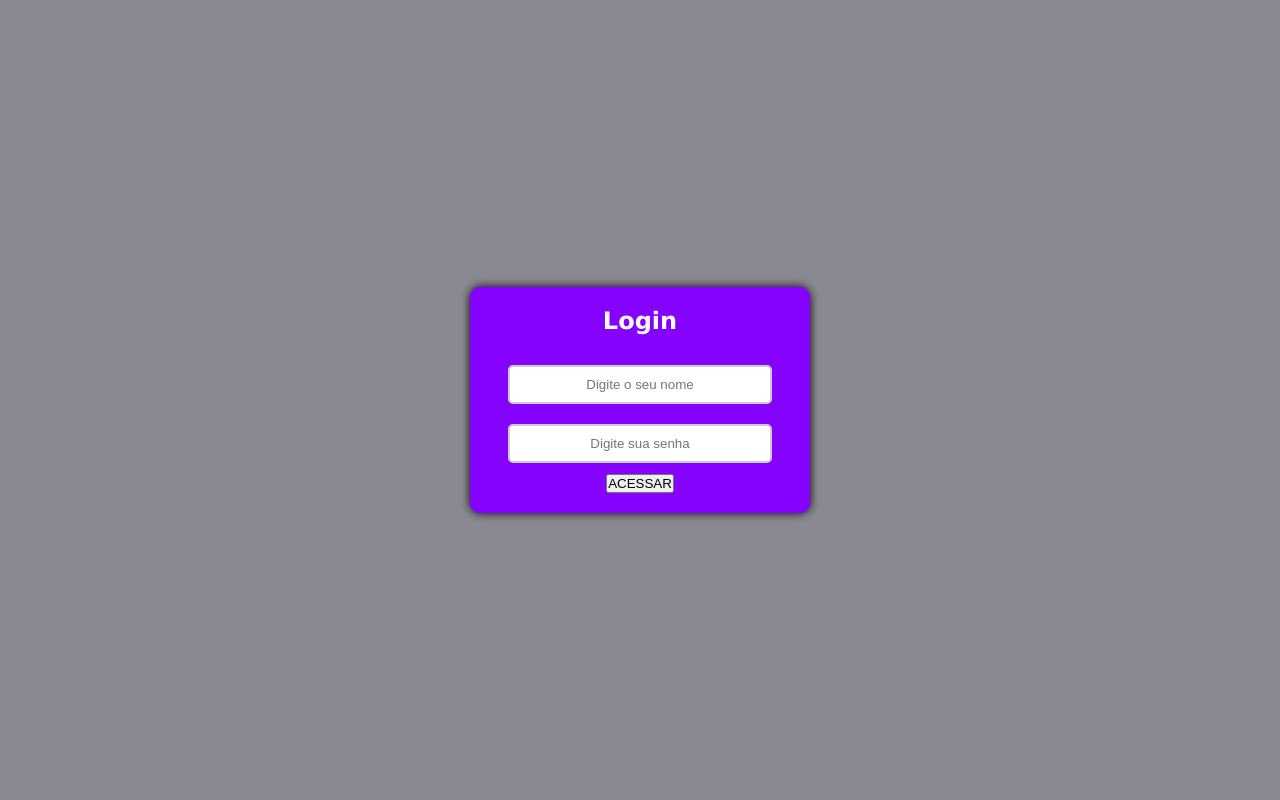
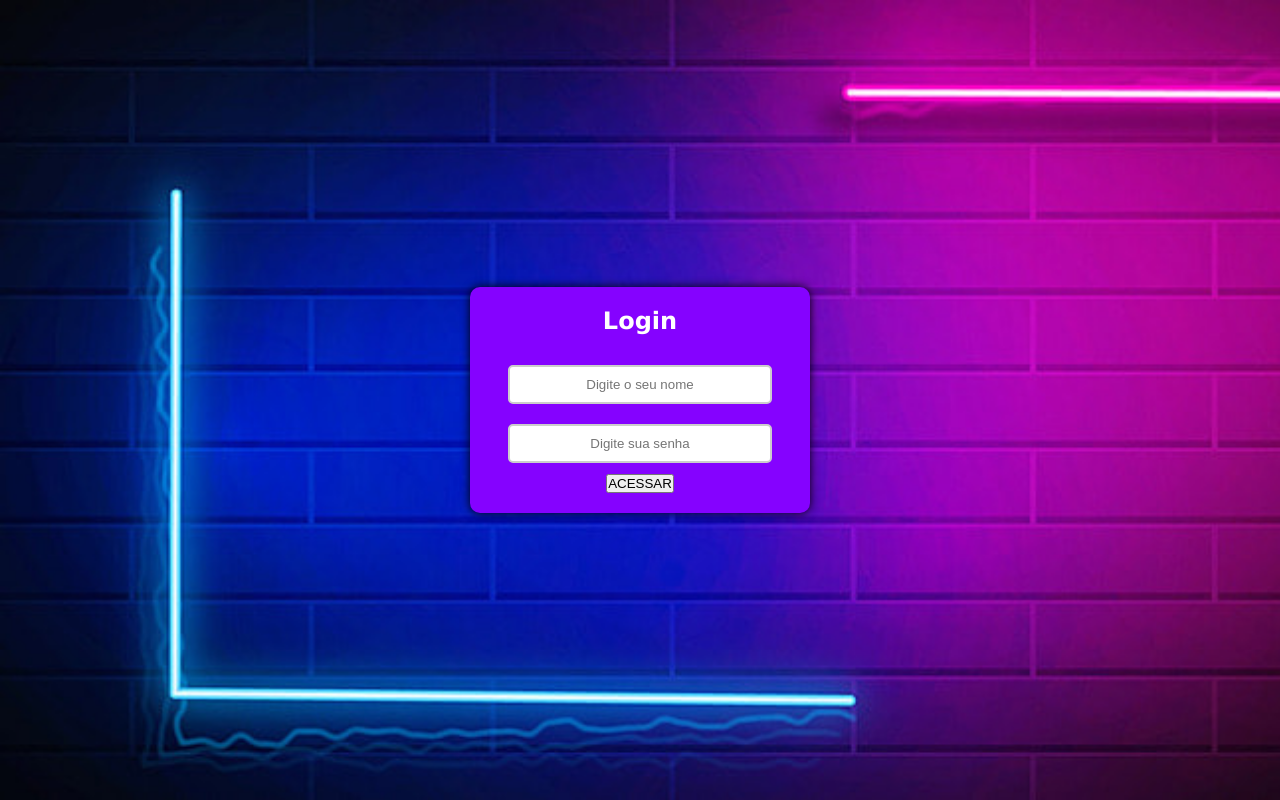
Before and after one commit to J7natan/tela_de_login, a plain HTML site: page index.html in a window 1280 px wide. Drawn offline with Linux system fonts and the light colour scheme.

Commit message:
first commit

```diff
--- a/style.css
+++ b/style.css
@@ -11,6 +11,10 @@ body{
     justify-content: center;
     align-items: center;
     height: 100vh;
+    background-image: url(img/pngtree-modern-double-color-futuristic-neon-background-image_351866.jpg);
+    background-repeat: no-repeat;
+    background-size: cover;
+
 }
 
 .login_container{
```
